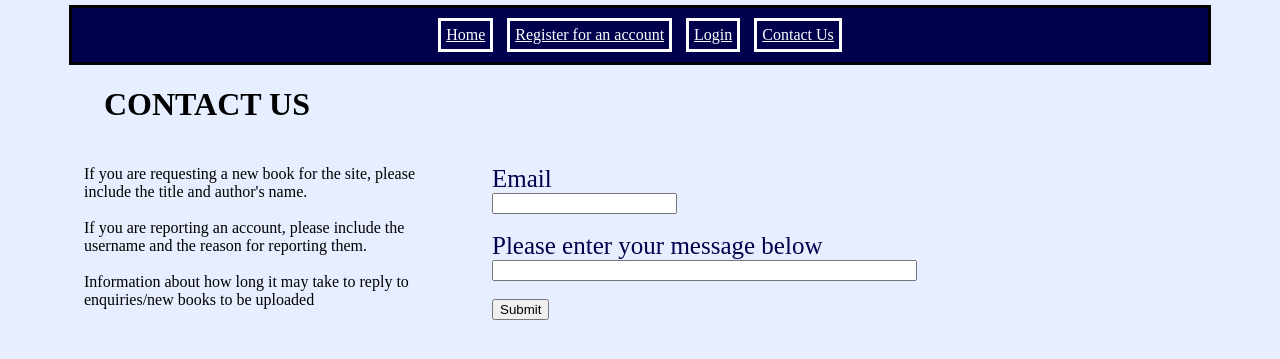
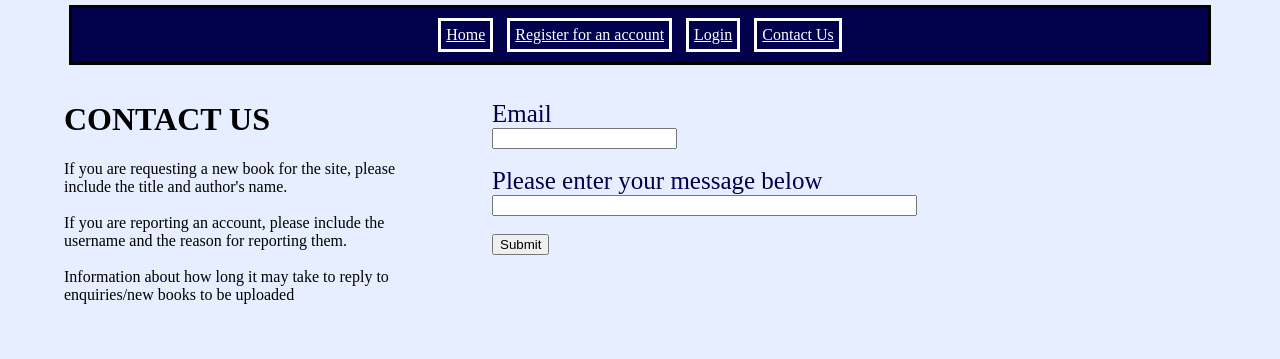
Before and after one commit to DuncanMather/what_the_book_project, a Django app: page /home/contactus/ in a window 1280 px wide. Shown: the part 106-465 px from the top of the page. Run offline with Django 3.2, Linux system fonts and the light colour scheme.

Commit message:
inline removal

```diff
--- a/templates/what_the_book/book.html
+++ b/templates/what_the_book/book.html
@@ -31,7 +31,8 @@
                     <h3>{{ review.title }}</h3>
                     <p>By {{ review.createdBy }}</p>
                     <p>{{ review.mainText }}</p>
-                    <p>Likes: {{ review.likes }}</p>
+                    <strong>Likes: {{ review.likes }}</strong>
+
                 </div>
             {% empty %}
                 <p>No reviews yet.</p>
--- a/templates/what_the_book/contactus.html
+++ b/templates/what_the_book/contactus.html
@@ -14,11 +14,8 @@ Contact us
 
 
     {% block body_block %}
-        <div style = "margin: 20px;">
-            <h1 style = "margin-left: 20px;"> CONTACT US</h1>
-        </div>
-
-        <div style="left:0; width: 30%;float:left; height:60%; margin:20px;">
+        <div class = "contactInfo">
+            <h1> CONTACT US</h1>
             If you are requesting a new book for the site, please include the title and
             author's name.<br />
             <br />
--- a/templates/what_the_book/home.html
+++ b/templates/what_the_book/home.html
@@ -32,7 +32,7 @@
                          alt = "hullo" width = "600" height = "400" ><br/>
             <br />
 
-            <p style = "text-align: center; font-size: 20px; margin-top: 10px;">
+            <p>
 
                 <!-- will be properly organised by the css once fixed -->
                 Welcome to What The Book, the site where you can talk about your
```
